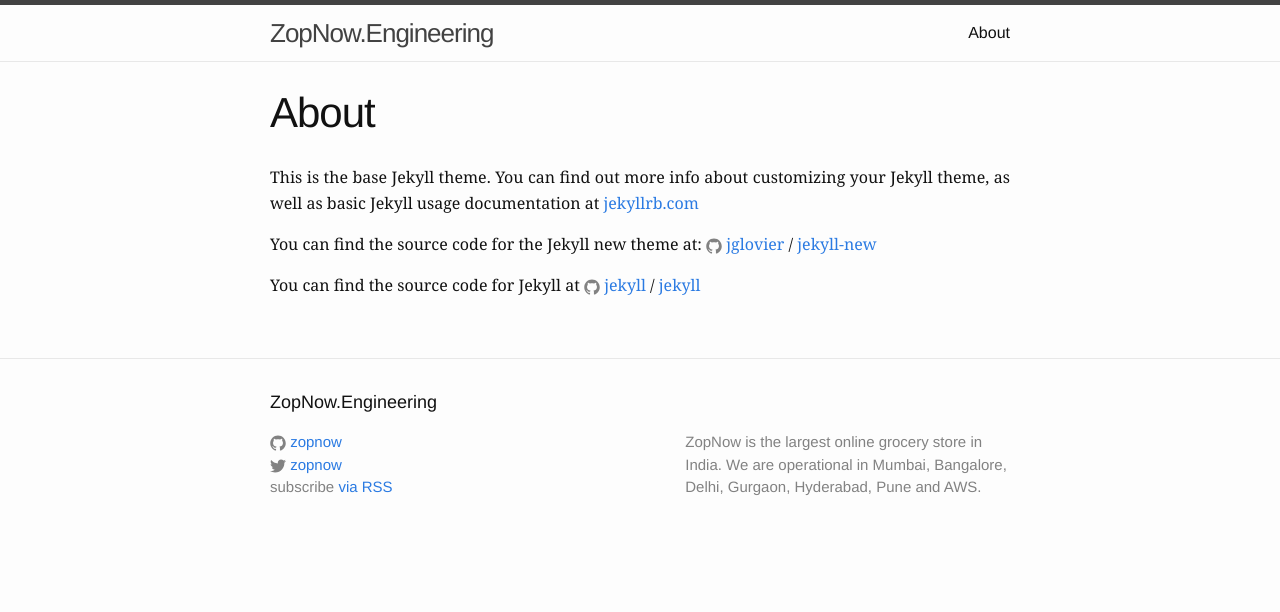
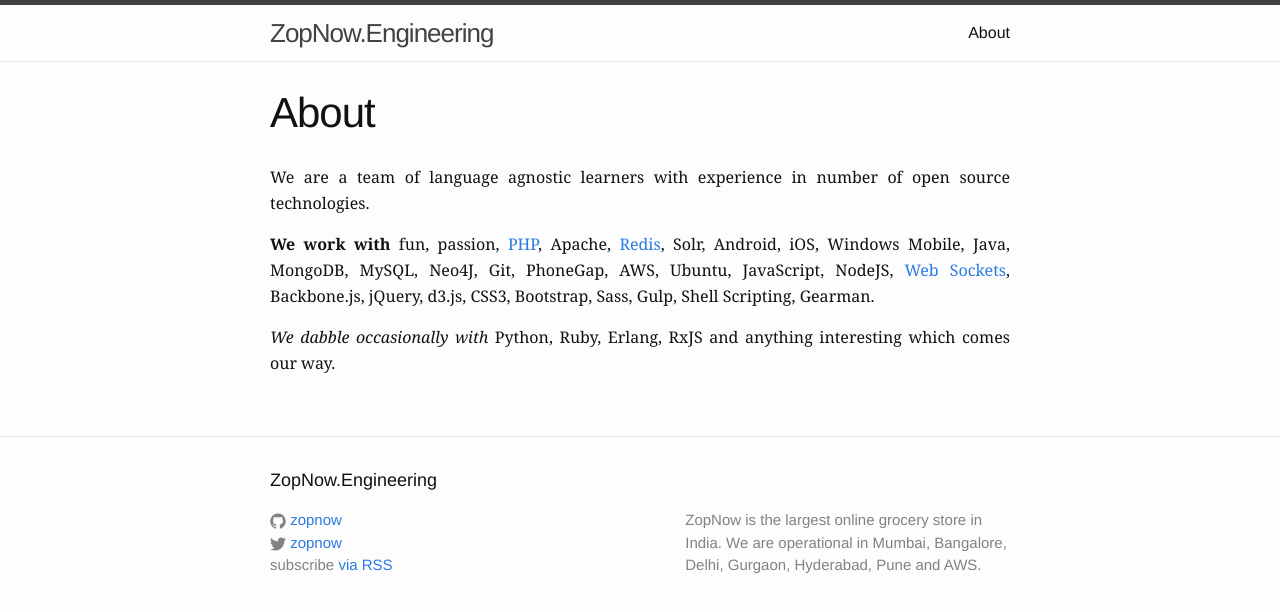
Before and after one commit to apnerve/ZopNow.github.io, a Jekyll site: the page built from about.md, in a window 1280 px wide. Shown: the top 612 px of the page. Built offline with Jekyll 4.4.1, drawn with Linux system fonts in a browser that asks for light colours.

Commit message:
Wrote something in about

```diff
--- a/about.md
+++ b/about.md
@@ -4,12 +4,42 @@
 permalink: /about/
 ---
 
-This is the base Jekyll theme. You can find out more info about customizing your Jekyll theme, as well as basic Jekyll usage documentation at [jekyllrb.com](http://jekyllrb.com/)
+We are a team of language agnostic learners with experience in number of open source
+technologies.
 
-You can find the source code for the Jekyll new theme at:
-{% include icon-github.html username="jglovier" %} /
-[jekyll-new](https://github.com/jglovier/jekyll-new)
+**We work with**
+fun, passion,
+[PHP](http://php.net),
+Apache,
+[Redis](http://redis.io),
+Solr,
+Android,
+iOS,
+Windows Mobile,
+Java,
+MongoDB,
+MySQL,
+Neo4J,
+Git,
+PhoneGap,
+AWS,
+Ubuntu,
+JavaScript,
+NodeJS,
+[Web Sockets](http://socket.io),
+Backbone.js,
+jQuery,
+d3.js,
+CSS3,
+Bootstrap,
+Sass,
+Gulp,
+Shell Scripting,
+Gearman.
 
-You can find the source code for Jekyll at
-{% include icon-github.html username="jekyll" %} /
-[jekyll](https://github.com/jekyll/jekyll)
+*We dabble occasionally with*
+Python,
+Ruby,
+Erlang,
+RxJS
+and anything interesting which comes our way.
```
